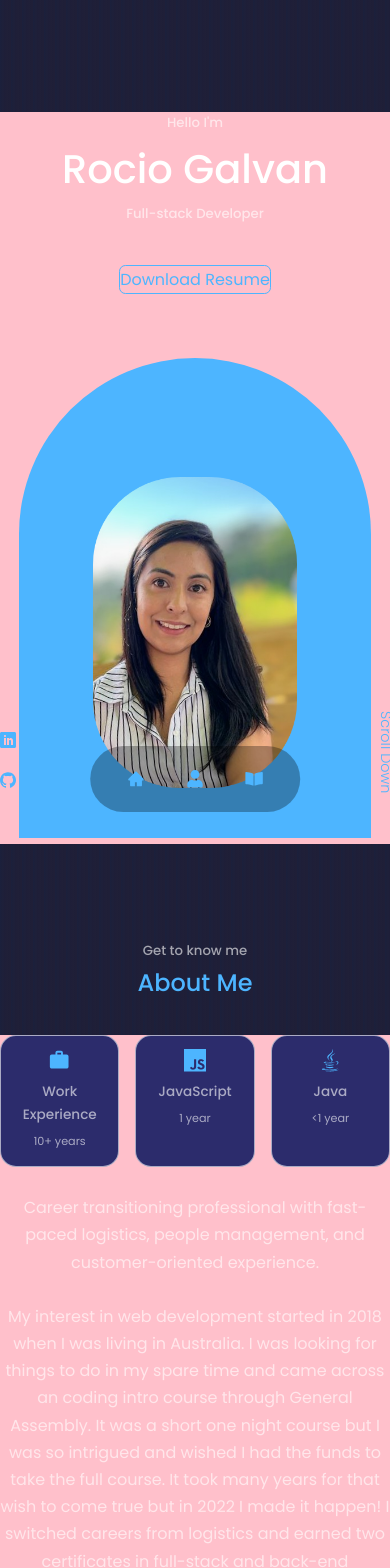
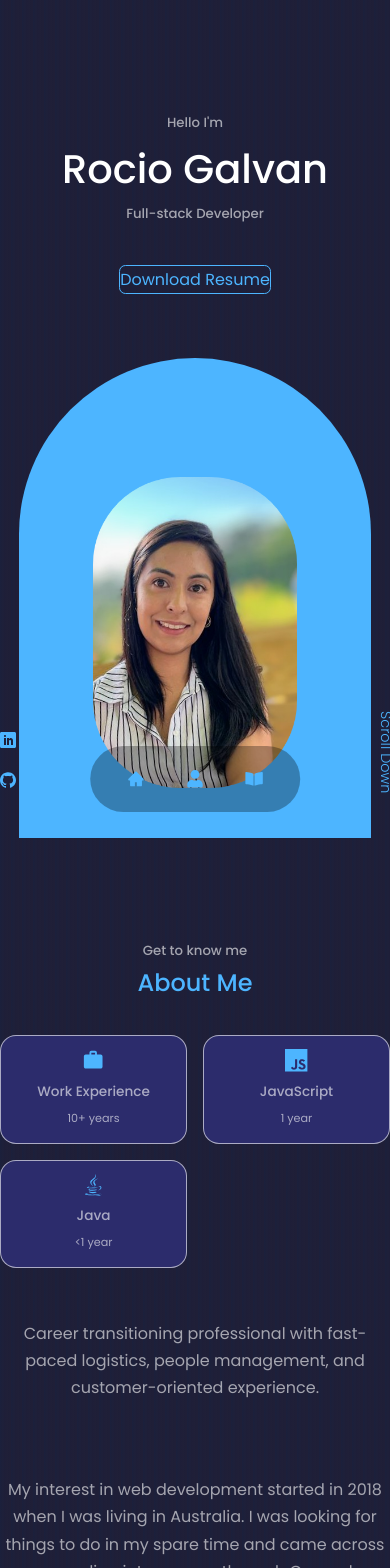
Before and after one commit to Ro-Galvan/professional-react-portfolio, a React (Create React App) app: page / in a window 390 px wide. Shown: the top 1568 px of the page. Built offline with nearby package versions, Linux system fonts and the light colour scheme.

Commit message:
added more styling to about section, need to do some minor tweaks for media queries and fix image

```diff
--- a/src/components/about/about.css
+++ b/src/components/about/about.css
@@ -52,21 +52,33 @@
   .about__container {
     grid-template-columns: 1fr;
   }
-  .header {
-    height: 68vh;
+  .about__me {
+    width: 50%;
+    margin: 2rem auto 4rem;
+  }
+
+  .about__content p {
+    margin:  1rem 0 1.5rem;
   }
 
 }
 /* Media Queries -Small devices (phones)*/
 @media screen and (max-width: 600px) {
-  .container {
-    background-color: pink;
+  .about__me {
+    width: 65%;
+    margin: 0 auto 3rem;
   }
-  .header {
-    height: 100vh;
+  .about__cards {
+    grid-template-columns: 1fr 1fr;
+    gap: 1rem;
   }
 
-  /* .header__socials, .scroll__down {
-    display: none;
-  } */
+  .about__content {
+    text-align: center;
+  }
+
+  .about__content p {
+    margin: 1.5rem 0;
+  }
+
 }
```
